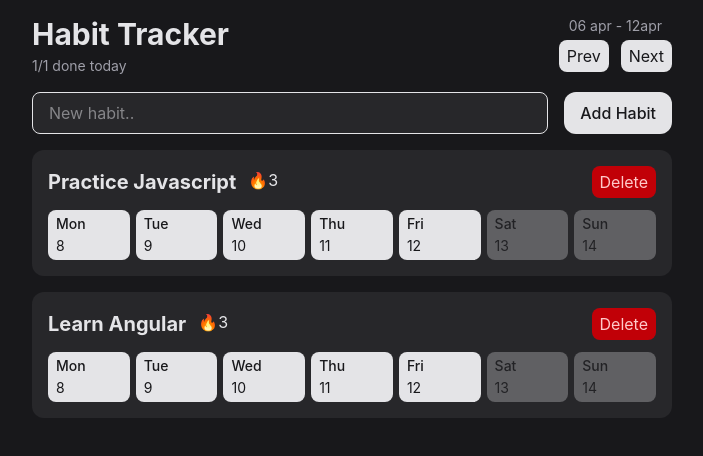
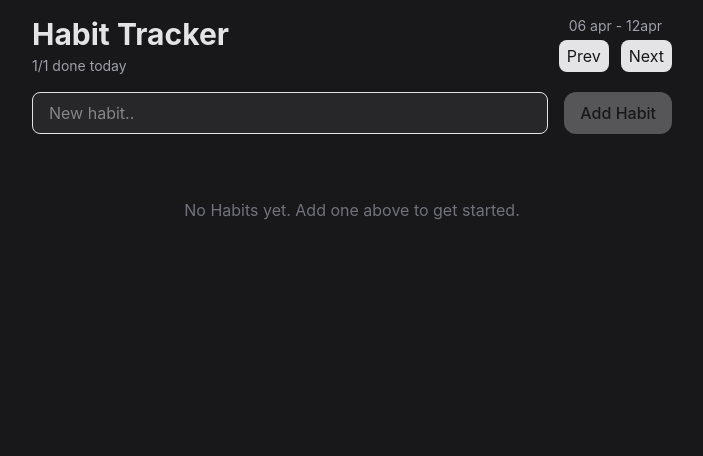
Before and after one commit to abusufyan-03/habit-tracker, a React (Vite) app: page / in a window 1280 px wide. Shown: the top 456 px of the page, without its empty margins (288-991 px from the left). Built offline with nearby package versions, Linux system fonts and the light colour scheme.

Commit message:
Refactor the HabitList component by lifting the state up to App component and also build addHabit feat

```diff
--- a/src/App.tsx
+++ b/src/App.tsx
@@ -1,14 +1,20 @@
+import { useState } from "react";
 import { HabitForm } from "./components/HabitForm"
-import { HabitList } from "./components/HabitList"
+import { HabitList, type Habit } from "./components/HabitList"
 import { Header } from "./components/Header"
 
 export default function App() {
+  const [habits, setHabits] = useState<Habit[]>([]);
+
+  function addHabit(name: string) {
+    setHabits(curr => [...curr, {id: crypto.randomUUID(), name}]);
+  }
   return (
     <>
     <div className="max-w-2xl mx-auto p-4 flex flex-col gap-4">
       <Header />
-      <HabitForm/>
-      <HabitList/>
+      <HabitForm addHabit={addHabit}/>
+      <HabitList habits={habits}/>
     </div>
     </>
   )
--- a/src/components/HabitForm.tsx
+++ b/src/components/HabitForm.tsx
@@ -1,11 +1,26 @@
+import { useState } from "react";
 import { Button } from "./Button";
 
-export function HabitForm() {
+type HabitFormProps = {
+  addHabit(name: string): void
+}
+export function HabitForm({addHabit}: HabitFormProps) {
+  const [name, setName] = useState("");
+
+  const handleSubmit = (e: React.SubmitEvent) => {
+    e.preventDefault();
+
+    if(name.trim() === "") return;
+    setName("");
+    console.log(name);
+
+    addHabit(name);
+  }
   return (
     <>
-    <form className="flex gap-2">
-         <input className="flex-1 border py-2 px-4 rounded-lg mr-2 bg-zinc-800 outline-none focus-visible:ring-2" placeholder="New habit.."/>
-        <Button className="rounded-xl py-2 px-4 font-medium">Add Habit</Button>
+    <form className="flex gap-2" onSubmit={handleSubmit}>
+         <input value={name} onChange={e => setName(e.target.value)} className="flex-1 border py-2 px-4 rounded-lg mr-2 bg-zinc-800 outline-none focus-visible:ring-2" placeholder="New habit.."/>
+        <Button disabled={name.trim() === ""} className="rounded-xl py-2 px-4 font-medium">Add Habit</Button>
     </form>
     </>
   )
--- a/src/components/HabitList.tsx
+++ b/src/components/HabitList.tsx
@@ -1,13 +1,17 @@
 import { Button } from "./Button";
 import { eachDayOfInterval, endOfWeek, startOfWeek, format, isFuture } from "date-fns"
 
-export function HabitList() {
-  let habit = [
-    { id: "1", name: "Practice Javascript" },
-    { id: "2", name: "Learn Angular" },
-  ];
 
-  if (habit.length === 0) {
+export type Habit = {id: string, name: string}
+
+type HabitProps = {
+  habits: Habit[];
+}
+
+export function HabitList({habits}: HabitProps) {
+  console.log(habits);
+
+  if (habits.length === 0) {
     return (
       <p className="text-zinc-500 text-center py-12">
         No Habits yet. Add one above to get started.
@@ -17,7 +21,7 @@
 
   return (
     <>
-      {habit.map((habit) => (
+      {habits.map(habit => (
         <HabitItem key={habit.id} habit={habit} />
       ))}
     </>
@@ -25,7 +29,7 @@
 }
 
 type HabitItemProps = {
-  habit: { id: string; name: string };
+  habit: Habit;
 };
 
 function HabitItem({ habit }: HabitItemProps) {
```
